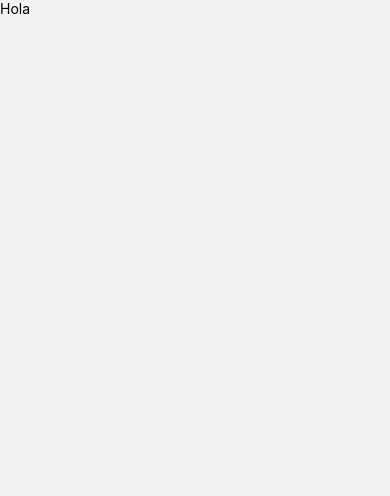
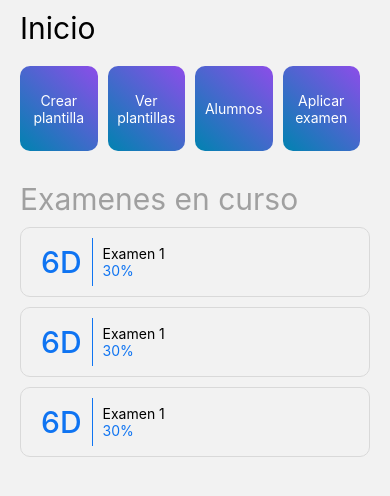
Before and after one commit to Damianleonh/examx, a React Native app: screen /Home in a window 390 px wide. Shown: the top 496 px of the page. Built offline with nearby package versions, Linux system fonts and the light colour scheme.

Commit message:
pantalla de inicio diseño

```diff
--- a/package.json
+++ b/package.json
@@ -10,11 +10,11 @@
     "eject": "expo eject"
   },
   "dependencies": {
-    "@react-native-firebase/firestore": "^14.9.1",
     "@react-native-picker/picker": "^2.4.1",
     "@react-navigation/native": "^6.0.10",
     "@react-navigation/native-stack": "^6.6.2",
     "expo": "~44.0.0",
+    "expo-linear-gradient": "~11.0.3",
     "expo-status-bar": "~1.2.0",
     "firebase": "^9.7.0",
     "react": "17.0.1",
--- a/src/views/Home.js
+++ b/src/views/Home.js
@@ -1,14 +1,200 @@
 import React from 'react'
-import { Text, View } from 'react-native'
+import { Text, View, SafeAreaView, ScrollView, Pressable, StyleSheet} from 'react-native'
+import { LinearGradient } from 'expo-linear-gradient'
+import { backgroundColor } from 'react-native/Libraries/Components/View/ReactNativeStyleAttributes'
 
 const Home = () => {
   return (
-    <View>
-        <Text>
-            Hola
+    <SafeAreaView style={styles.container} >
+        <Text style={styles.titulo}>
+            Inicio
         </Text>
-    </View>
+
+        <View style={styles.optionsMenu}>
+
+          <Pressable style={styles.cardOpcion}>
+            <LinearGradient
+              colors={["#8C4DE9", "#0083B0"]}
+              start={{x: 1, y: 0}} end={{x: 0, y: 1}}
+              style={styles.degradado}
+            >
+              <Text style={styles.cardTxt}>Crear plantilla</Text>
+            </LinearGradient>
+          </Pressable>
+
+          <Pressable style={styles.cardOpcion}>
+            <LinearGradient
+              colors={["#8C4DE9", "#0083B0"]}
+              start={{x: 1, y: 0}} end={{x: 0, y: 1}}
+              style={styles.degradado}
+            >
+              <Text style={styles.cardTxt}>Ver plantillas</Text>
+            </LinearGradient>
+          </Pressable>
+
+          <Pressable style={styles.cardOpcion}>
+            <LinearGradient
+              colors={["#8C4DE9", "#0083B0"]}
+              start={{x: 1, y: 0}} end={{x: 0, y: 1}}
+              style={styles.degradado}
+            >
+              <Text style={styles.cardTxt}>Alumnos</Text>
+            </LinearGradient>
+          </Pressable>
+
+          <Pressable style={styles.cardOpcion}>
+            <LinearGradient
+              colors={["#8C4DE9", "#0083B0"]}
+              start={{x: 1, y: 0}} end={{x: 0, y: 1}}
+              style={styles.degradado}
+            >
+              <Text style={styles.cardTxt}>Aplicar examen</Text>
+            </LinearGradient>
+          </Pressable>
+
+        </View>
+
+        <Text style={styles.titulo2}>
+            Examenes en curso
+        </Text>
+
+        <ScrollView style={styles.scroll}
+          alwaysBounceVertical={true}
+        >
+
+          {/* Un solo elemento */}
+          <View style={styles.exmCardContainer}>
+
+            {/* Grado y grupo */}
+            <Text style={styles.gradoTxt}>6D</Text>
+
+            {/* Linea azul */}
+            <View style={styles.linea}></View>
+
+            {/* Nombre de examen y porcentaje */}
+            <View>
+              <Text style={styles.examenTitle}>Examen 1</Text>
+              <Text style={styles.examenPorc}>30%</Text>
+            </View>
+          </View>
+
+          {/* Un solo elemento */}
+          <View style={styles.exmCardContainer}>
+
+            {/* Grado y grupo */}
+            <Text style={styles.gradoTxt}>6D</Text>
+
+            {/* Linea azul */}
+            <View style={styles.linea}></View>
+
+            {/* Nombre de examen y porcentaje */}
+            <View>
+              <Text style={styles.examenTitle}>Examen 1</Text>
+              <Text style={styles.examenPorc}>30%</Text>
+            </View>
+          </View>
+
+          {/* Un solo elemento */}
+          <View style={styles.exmCardContainer}>
+
+            {/* Grado y grupo */}
+            <Text style={styles.gradoTxt}>6D</Text>
+
+            {/* Linea azul */}
+            <View style={styles.linea}></View>
+
+            {/* Nombre de examen y porcentaje */}
+            <View>
+              <Text style={styles.examenTitle}>Examen 1</Text>
+              <Text style={styles.examenPorc}>30%</Text>
+            </View>
+          </View>
+
+        </ScrollView>
+    </SafeAreaView>
   )
 }
 
+const styles = StyleSheet.create({
+  container:{
+    marginHorizontal: 20,
+  },
+
+  titulo:{
+    marginTop: 10,
+    fontSize: 30
+  },
+
+  optionsMenu:{
+    marginTop: 20,
+    flexDirection: 'row'
+  },
+
+  cardOpcion:{
+    marginRight: 10,
+    borderRadius: 10,
+    flex: 1,
+    height: 85,
+  },
+
+  cardTxt:{
+    textAlign: 'center',
+    color: '#fff',
+    marginHorizontal: 4
+  },
+
+  degradado:{
+    alignContent: 'center',
+    justifyContent: 'center',
+    alignItems: 'center',
+    borderRadius: 10,
+    width: '100%',
+    height: '100%'
+  },
+
+  titulo2:{
+    marginTop: 30,
+    marginBottom: 10,
+    fontSize: 30,
+    color: "#a0a0a0"
+  },
+
+  exmCardContainer:{
+    borderColor: '#D9D9D9',
+    borderWidth: 1,
+    borderRadius: 10,
+    height: 70,
+    paddingHorizontal: 20,
+    alignItems: 'center',
+    flexDirection: 'row',
+    marginBottom: 10
+  },
+
+  gradoTxt:{
+    fontSize: 30,
+    fontWeight: '500',
+    color: '#0F74F2'
+  },
+
+  linea:{
+    width: 1,
+    backgroundColor: "#0F74F2",
+    height: "70%",
+    marginHorizontal: 10
+  },
+
+  examenTitle:{
+    color: "#000",
+    // fontSize: 16
+  },
+
+  examenPorc:{
+    color: "#0F74F2",
+  },
+
+  scroll:{
+    height: '100%'
+  }
+})
+
 export default Home
--- a/src/views/Login.js
+++ b/src/views/Login.js
@@ -65,6 +65,7 @@ const Login = () => {
                 style={styles.input}
                 placeholder='Correo'
                 keyboardType='email-address'
+                autoComplete='email'
                 onChangeText={ (txt) => { setCorreo(txt) }}
                 placeholderTextColor = "#a0a0a0"
             />
--- a/src/views/Register.js
+++ b/src/views/Register.js
@@ -37,21 +37,6 @@ const Registro = ({ modalRegistro, setModalRegistro }) => {
 
     const app = initializeApp(firebaseConfig)
     const auth = getAuth(app)
-    const db = firebase.firestore()
-
-    const saveNewUser = async () => {
-
-        try {
-          await app.db.collection("users").add({
-            carro: "Hola"
-          });
-
-        } catch (error) {
-          console.log(error)
-        }
-    }
-
-    saveNewUser()
 
     createUserWithEmailAndPassword(auth, correo, password)
         .then((userCredential)=>{
```
Also changed, not shown: 1 other file (tests, documents, lock files or other folders).
